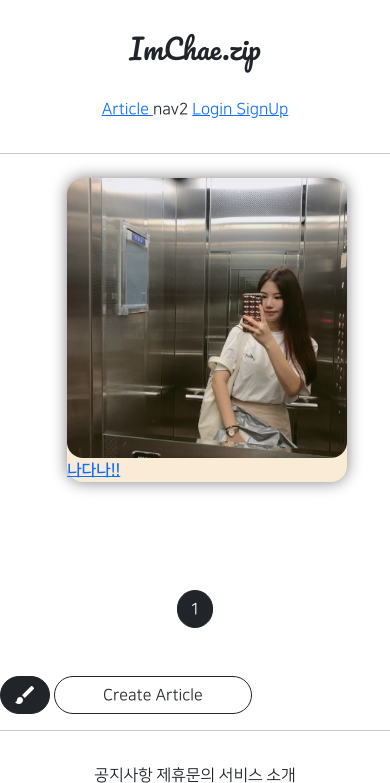
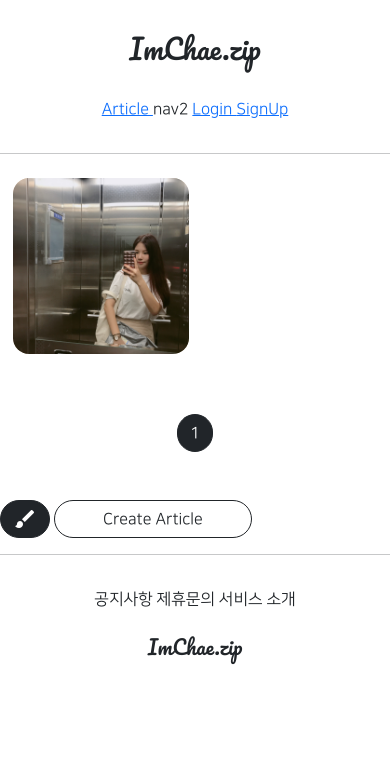
Before and after one commit to chaejinims2/djangoProject2, a Django app: page /articles/list/ in a window 390 px wide. Shown: the top 783 px of the page. After the commit the page ends 664 px from the top, so only its background shows below. Run offline with Django 3.2, Linux system fonts and the light colour scheme; data comes from the database, SQL or seed files in the repository; parts of the project's set-up code (start-up, migrations or seed data) failed here and were passed over; some libraries are stand-ins or nearby versions.

Commit message:
8/13 4ban class commit 2 모바일 환경 규격 설정2

```diff
--- a/articleapp/templates/articleapp/list.html
+++ b/articleapp/templates/articleapp/list.html
@@ -4,15 +4,22 @@
 {% block content %}
 
     <style>
+        .container {
+            padding: 0;
+            margin: 0 auto;
+        }
+
+
         .container div {
-          width: 280px;
+          width: 45%;
+            max-width: 200px;
           background-color: antiquewhite;
           display: flex;
           justify-content: center;
           align-items: center;
           border-radius: 1rem;
-            flex-direction: column;
-            box-shadow: 0 0 1rem gray;
+            {#flex-direction: column;#}
+            {#box-shadow: 0 0 1rem gray;#}
         }
         .container img{
             width: 100%;
@@ -29,7 +36,7 @@
                 <a href="{% url 'articleapp:detail' pk=article.pk %}">
                     <img src="{{ article.image.url }}" alt=""
                 </a>
-                <span class="my-2 NNS_B">{{ article.title }}</span>
+{#                <span class="my-2 NNS_B">{{ article.title }}</span>#}
             </div>
         {% endfor %}
     </div>
--- a/articleapp/views.py
+++ b/articleapp/views.py
@@ -65,4 +65,4 @@ class ArticleListView(ListView):
     model = Article
     context_object_name = 'article_list'
     template_name = 'articleapp/list.html'
-    paginate_by = 1
+    paginate_by = 20
--- a/static/js/magicgrid.js
+++ b/static/js/magicgrid.js
@@ -277,7 +277,7 @@ MagicGrid.prototype.listen = function listen () {
 let magicGrid = new MagicGrid({
   container: '.container',
   animate: false,
-  gutter: 30,
+  gutter: 12,
   static: true,
   useMin: true
 });
```
